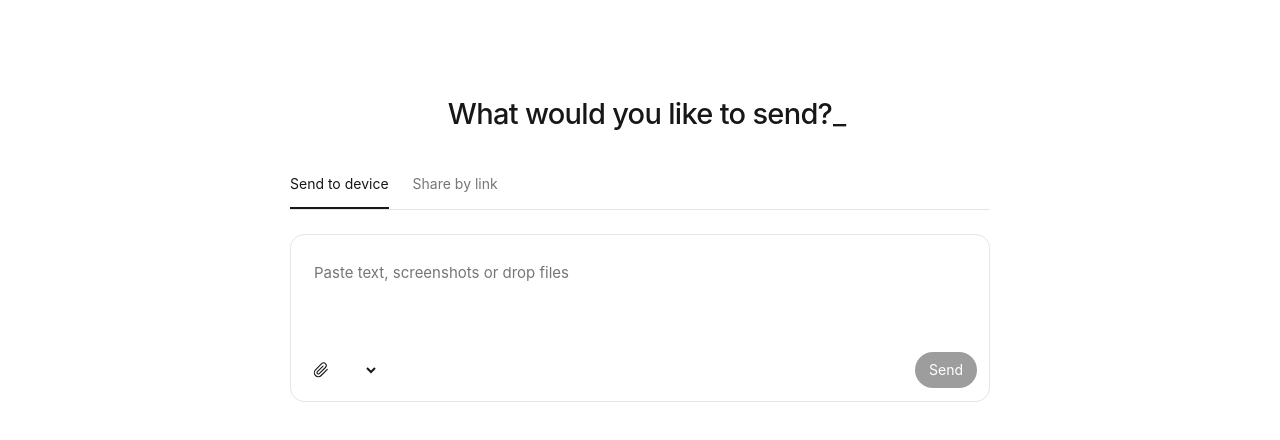
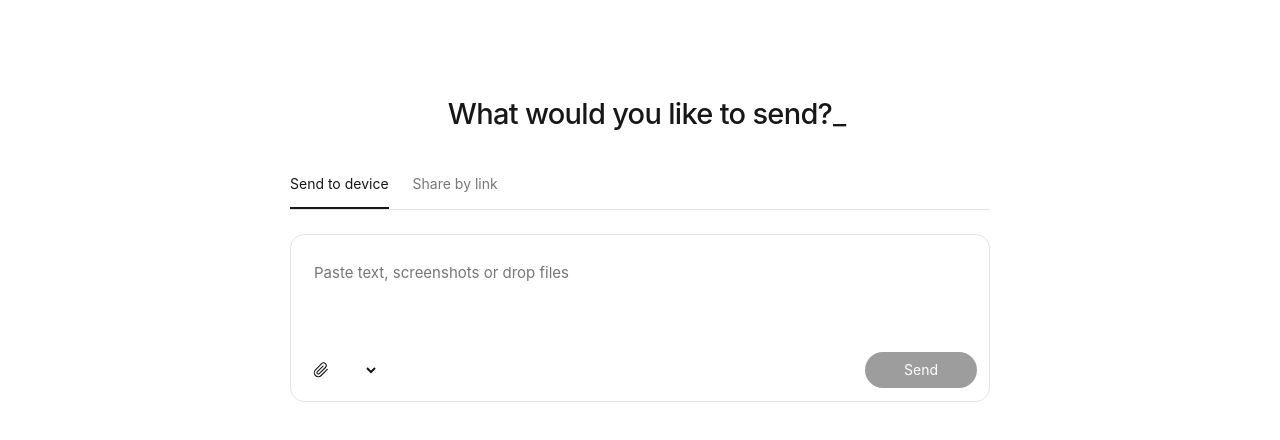
Before and after one commit to zwm1005/xcopy, a website: page public/transfer.html in a window 1280 px wide. Shown: the part 78-518 px from the top of the page. Drawn offline with Linux system fonts and the light colour scheme.

Commit message:
fix: match device and share action button sizes

```diff
--- a/public/share.css
+++ b/public/share.css
@@ -97,7 +97,6 @@
 #suichuan .share-panel-draft { border:0; padding:0; border-radius:0; }
 #suichuan .share-upload { padding-top:4px; border:1px solid var(--qt-border); border-radius:14px; background:var(--qt-bg); }
 #suichuan .share-upload .share-drop { min-height:108px; padding:20px 23px; text-align:left; font-size:15px; line-height:1.8; }
-#suichuan .qt-compose-footer .share-create { width:auto; padding:8px 13px; }
 #suichuan .share-mode-description { margin-top:10px; font-size:12px; color:var(--qt-muted); }
 #suichuan .share-settings { border-top:1px solid var(--qt-border); margin-top:16px; padding-top:14px; }
 #suichuan .share-settings > summary, #suichuan .share-more-actions > summary { width:max-content; font-size:12px; color:var(--qt-muted); cursor:pointer; border-radius:4px; }
--- a/public/styles.css
+++ b/public/styles.css
@@ -66,7 +66,8 @@ html,body { margin:0; min-height:100%; }
   #suichuan .qt-composer textarea { display: block; width: 100%; min-height: 108px; padding: 20px 23px; border: 0; resize: none; outline-offset: -4px; border-radius: 10px; background: transparent; color: var(--qt-text); line-height: 1.8; font-size: 15px; }
   #suichuan .qt-composer textarea::placeholder { color: var(--qt-muted); }
   #suichuan .qt-compose-footer { display: flex; align-items: center; justify-content: space-between; gap: 10px; padding: 4px 12px 12px; }
-  #suichuan .qt-compose-footer .qt-send { width: auto; height: 36px; min-height: 36px; padding: 8px 13px; flex-shrink: 0; }
+  #suichuan .qt-compose-footer .qt-send { width: auto; min-width: calc(4em + 28px); height: 36px; min-height: 36px; padding: 8px 13px; flex-shrink: 0; }
+  #suichuan:lang(en) .qt-compose-footer .qt-send { min-width: calc(6em + 28px); }
   #suichuan .qt-compose-tools { display: flex; align-items: center; gap: 4px; min-width: 0; }
   #suichuan .qt-send-note { color: var(--qt-muted); font-size: 12px; margin: 12px 0 0; text-align: center; }
   #suichuan .qt-transfers { margin: 32px 8px 0; }
```
